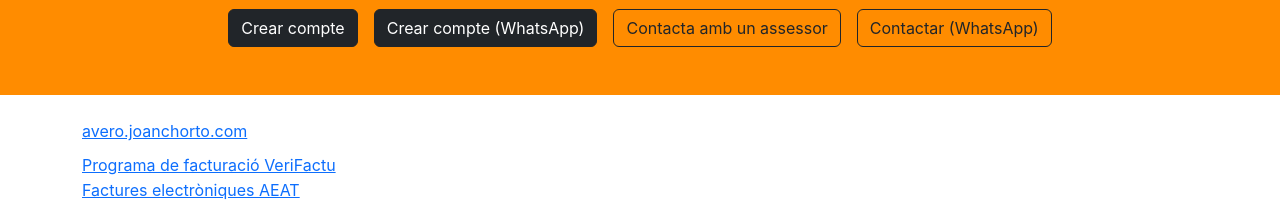
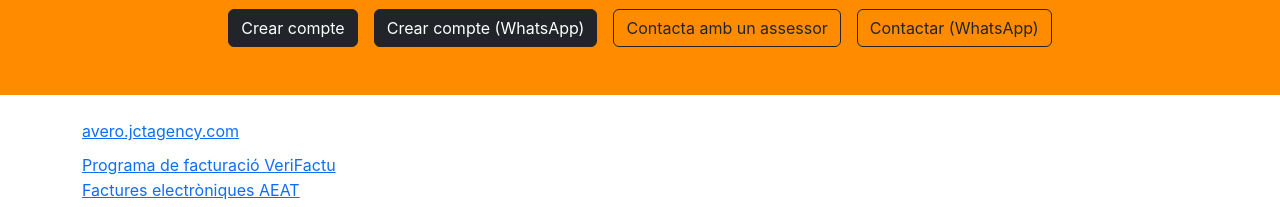
Before and after one commit to joanchorto1/web-jct-agency, a React (Create React App) app: page /avero in a window 1280 px wide. Shown: the part 2940-3147 px from the top of the page. Built offline with nearby package versions, Linux system fonts and the light colour scheme.

Commit message:
Modificar web canvi de marca paresonal

```diff
--- a/src/components/components/avero.js
+++ b/src/components/components/avero.js
@@ -266,7 +266,7 @@ const Avero = () => (
       {/* Peu de pàgina */}
       <footer className="footer-sub py-4">
         <div className="container text-center text-md-start">
-          <p className="mb-2"><a href="https://avero.joanchorto.com">avero.joanchorto.com</a></p>
+          <p className="mb-2"><a href="https://avero.jctagency.com">avero.jctagency.com</a></p>
           <ul className="list-unstyled mb-0">
             <li><a href="/programa-de-facturacio-verifactu">Programa de facturació VeriFactu</a></li>
             <li><a href="/factures-electroniques-aeat">Factures electròniques AEAT</a></li>
--- a/src/pages/Home/index.jsx
+++ b/src/pages/Home/index.jsx
@@ -196,7 +196,7 @@ const Home = () => {
               <div className="home-static__contact-card" aria-label="Datos de contacto">
                 <div>
                   <div className="home-static__card-title">Email</div>
-                  <a href="mailto:joan@joanchorto.com">joan@joanchorto.com</a>
+                  <a href="mailto:joan@jctagency.com">joan@jctagency.com</a>
                 </div>
                 <div>
                   <div className="home-static__card-title">Teléfono</div>
```
